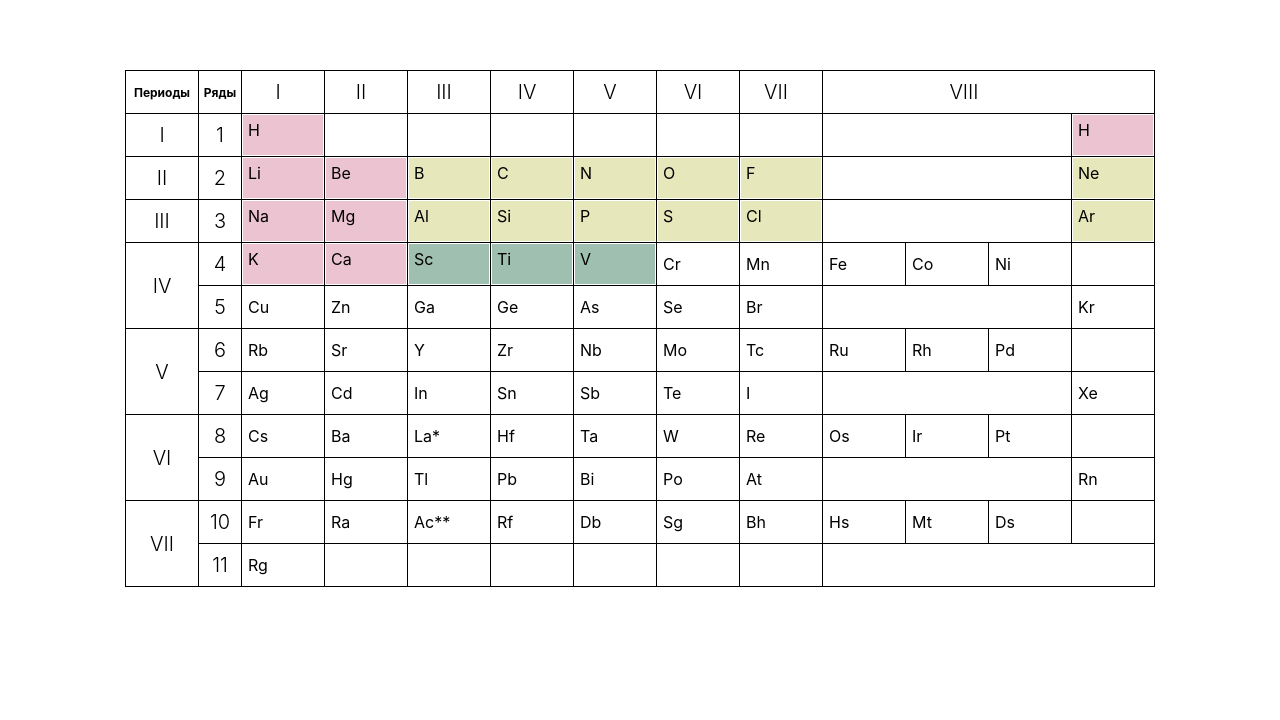
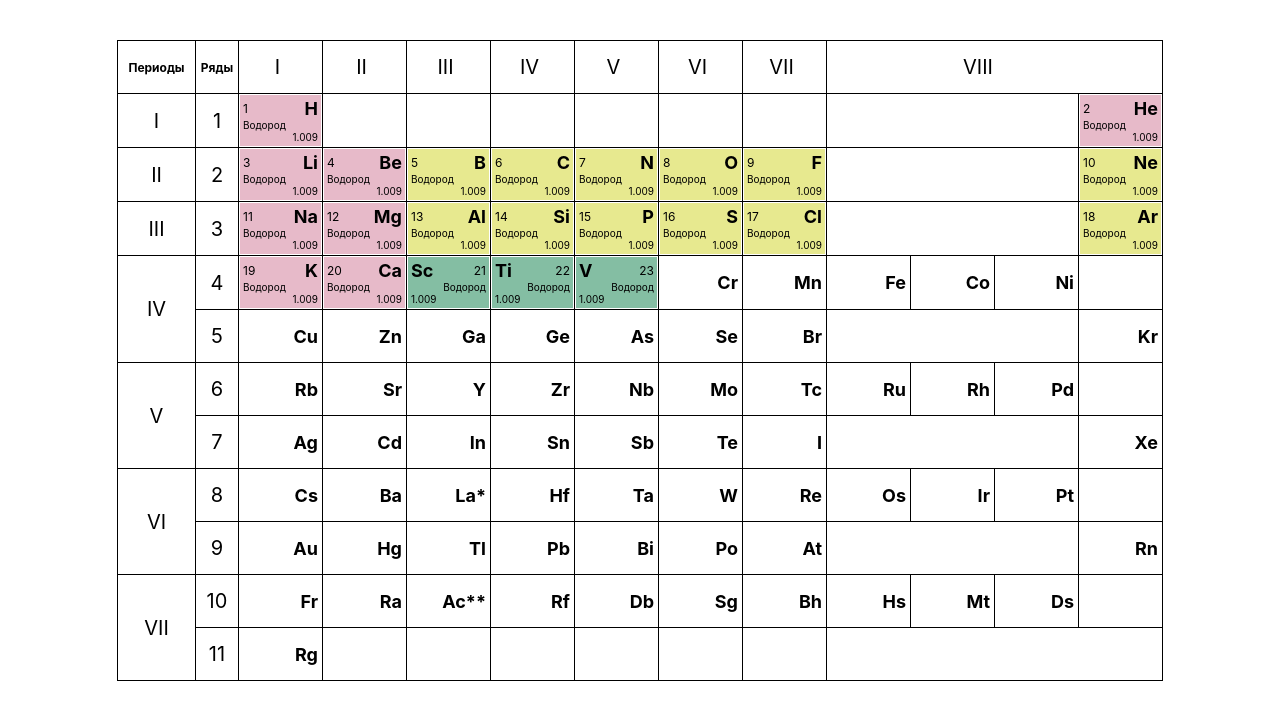
Before and after one commit to Vvtu/mendeleev_table, a React (Create React App) app: page / in a window 1280 px wide. Shown: the top 720 px of the page. Built offline with nearby package versions, Linux system fonts and the light colour scheme.

Commit message:
fix cell style

```diff
--- a/src/index.css
+++ b/src/index.css
@@ -4,6 +4,7 @@ body {
 		"Droid Sans", "Helvetica Neue", sans-serif;
 	-webkit-font-smoothing: antialiased;
 	-moz-osx-font-smoothing: grayscale;
+	font-size: 12px;
 }
 
 code {
@@ -11,8 +12,8 @@ code {
 }
 
 :root {
-	--height: 40px;
-	--width: 70px;
+	--height: 50px;
+	--width: 75px;
 	--rows-width: 40px;
 
 	--teal-color: #00877c;
--- a/src/table/Cell.js
+++ b/src/table/Cell.js
@@ -4,12 +4,40 @@ import './Table.css';
 import Elements from './Elements';
 
 function Cell(props) {
-	const elemInfo = Elements[props.elem];
-	const color = elemInfo ? ' bColor' + elemInfo.color : undefined;
-
+	const elemInfo = Elements[props.elem] || {};
+	const color = elemInfo.color ? ' bColor' + elemInfo.color : undefined;
+	if (elemInfo.color === 'Green') {
+		return (
+			<div className={color}>
+				<div className="cellWidth">
+					<div className="cellKeyAndNum">
+						<div className="cellKey">{props.elem}</div>
+						<div>{elemInfo.num}</div>
+					</div>
+					<div className="cellFlexEnd">
+						<div>{elemInfo.name}</div>
+					</div>
+					<div className="cellFlexStart">
+						<div>{elemInfo.weight}</div>
+					</div>
+				</div>
+			</div>
+		);
+	}
 	return (
 		<div className={color}>
-			<div className="cellWidth">{props.elem}</div>
+			<div className="cellWidth">
+				<div className="cellKeyAndNum">
+					<div>{elemInfo.num}</div>
+					<div className="cellKey">{props.elem}</div>
+				</div>
+				<div className="cellFlexStart">
+					<div>{elemInfo.name}</div>
+				</div>
+				<div className="cellFlexEnd">
+					<div>{elemInfo.weight}</div>
+				</div>
+			</div>
 		</div>
 	);
 }
--- a/src/table/Elements.js
+++ b/src/table/Elements.js
@@ -1,71 +1,143 @@
 const elements = {
 	H: {
 		color: 'Red',
+		num: 1,
+		weight: 1.009,
+		name: 'Водород',
+	},
+	He: {
+		color: 'Red',
+		num: 2,
+		weight: 1.009,
+		name: 'Водород',
 	},
 	Li: {
+		num: 3,
 		color: 'Red',
+		weight: 1.009,
+		name: 'Водород',
 	},
 	Be: {
+		num: 4,
 		color: 'Red',
+		weight: 1.009,
+		name: 'Водород',
 	},
 	B: {
+		num: 5,
 		color: 'Yellow',
+		weight: 1.009,
+		name: 'Водород',
 	},
 	C: {
+		num: 6,
 		color: 'Yellow',
+		weight: 1.009,
+		name: 'Водород',
 	},
 	N: {
+		num: 7,
 		color: 'Yellow',
+		weight: 1.009,
+		name: 'Водород',
 	},
 	O: {
+		num: 8,
 		color: 'Yellow',
+		weight: 1.009,
+		name: 'Водород',
 	},
 	F: {
+		num: 9,
 		color: 'Yellow',
+		weight: 1.009,
+		name: 'Водород',
 	},
 	Ne: {
+		num: 10,
 		color: 'Yellow',
+		weight: 1.009,
+		name: 'Водород',
 	},
 
 	Na: {
+		num: 11,
 		color: 'Red',
+		weight: 1.009,
+		name: 'Водород',
 	},
 	Mg: {
+		num: 12,
 		color: 'Red',
+		weight: 1.009,
+		name: 'Водород',
 	},
 	Al: {
+		num: 13,
 		color: 'Yellow',
+		weight: 1.009,
+		name: 'Водород',
 	},
 	Si: {
+		num: 14,
 		color: 'Yellow',
+		weight: 1.009,
+		name: 'Водород',
 	},
 	P: {
+		num: 15,
 		color: 'Yellow',
+		weight: 1.009,
+		name: 'Водород',
 	},
 	S: {
+		num: 16,
 		color: 'Yellow',
+		weight: 1.009,
+		name: 'Водород',
 	},
 	Cl: {
+		num: 17,
 		color: 'Yellow',
+		weight: 1.009,
+		name: 'Водород',
 	},
 	Ar: {
+		num: 18,
 		color: 'Yellow',
+		weight: 1.009,
+		name: 'Водород',
 	},
 
 	K: {
+		num: 19,
 		color: 'Red',
+		weight: 1.009,
+		name: 'Водород',
 	},
 	Ca: {
+		num: 20,
 		color: 'Red',
+		weight: 1.009,
+		name: 'Водород',
 	},
 	Sc: {
+		num: 21,
 		color: 'Green',
+		weight: 1.009,
+		name: 'Водород',
 	},
 	Ti: {
+		num: 22,
 		color: 'Green',
+		weight: 1.009,
+		name: 'Водород',
 	},
 	V: {
+		num: 23,
 		color: 'Green',
+		weight: 1.009,
+		name: 'Водород',
 	},
 };
 
--- a/src/table/Table.css
+++ b/src/table/Table.css
@@ -10,7 +10,7 @@ td {
 }
 
 .mainDiv {
-	margin-top: 70px;
+	margin-top: 40px;
 	display: flex;
 	justify-content: center;
 	align-self: center;
@@ -26,7 +26,7 @@ td {
 .header4,
 .header {
 	font-size: 20px;
-	font-weight: 300;
+	font-weight: 400;
 }
 
 .header {
@@ -48,7 +48,7 @@ td {
 
 .cellWidth {
 	width: var(--width);
-	padding: 5px;
+	padding: 3px;
 }
 .cellWidth3 {
 	width: calc(var(--width)*3);
@@ -67,15 +67,15 @@ td {
 }
 
 .bColorRed {
-	background-color: #ecc3d1;
+	background-color: #e7bac9;
 }
 
 .bColorYellow {
-	background-color: #e6e7bb;
+	background-color: #e7e98f;
 }
 
 .bColorGreen {
-	background-color: #9fbfb0;
+	background-color: #84bea3;
 }
 
 .bColorNoColor,
@@ -85,3 +85,31 @@ td {
 	height: 100%;
 	width: 100%;
 }
+
+.cellKeyAndNum {
+	display: flex;
+	justify-content: space-between;
+	align-items: center;
+}
+
+.cellFlexStart {
+	display: flex;
+	justify-content: flex-start;
+	align-items: center;
+}
+.cellFlexEnd {
+	display: flex;
+	justify-content: flex-end;
+	align-items: center;
+}
+
+.cellFlexStart,
+.cellFlexEnd,
+.cellNum {
+	font-size: 10px;
+}
+
+.cellKey {
+	font-size: 18px;
+	font-weight: 700;
+}
--- a/src/table/Table.js
+++ b/src/table/Table.js
@@ -63,7 +63,7 @@ function Table() {
 							<div className="cellWidth3" />
 						</td>
 						<td>
-							<Cell key="H" elem="H" />
+							<Cell key="He" elem="He" />
 						</td>
 					</tr>
 					<tr>
```
